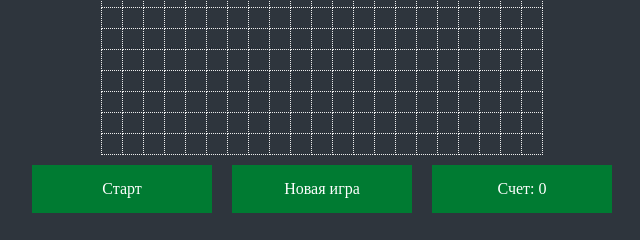
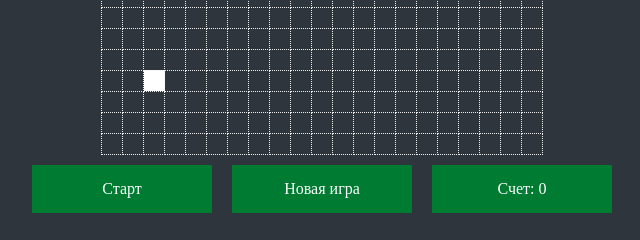
Before and after one commit to Ja0nix/JS_base, a plain HTML site: page index.html in a window 1280 px wide. Shown: the part 313-553 px from the top of the page, 318-958 px from the left. Drawn offline with Linux system fonts and the light colour scheme.

Commit message:
Генерация препятствий на поле

```diff
--- a/js.js
+++ b/js.js
@@ -87,7 +87,7 @@ const map = {
     console.log(this.cells);
   },
 
-  render(snakePointsArray, foodPoint) {
+  render(snakePointsArray, foodPoint, wallPoint) {
     for (const cell of this.usedCells) {
       cell.className = 'cell';
     }
@@ -105,6 +105,11 @@ const map = {
 
     foodCell.classList.add('food');
     this.usedCells.push(foodCell);
+
+    const wallCell = this.cells[`x${wallPoint.x}_y${wallPoint.y}`];
+
+    wallCell.classList.add('wall');
+    this.usedCells.push(wallCell);
   },
 };
 
@@ -180,6 +185,27 @@ const food = {
   },
 };
 
+const wall = {
+  x: null,
+  y: null,
+
+  getCoordinates() {
+    return {
+      x: this.x,
+      y: this.y,
+    };
+  },
+
+  setCoordinates(point) {
+    this.x = point.x;
+    this.y = point.y;
+  },
+
+  isOnPoint(point) {
+    return this.x === point.x && this.y === point.y;
+  },
+};
+
 const status = {
   condition: null,
 
@@ -209,6 +235,7 @@ const game = {
   map,
   snake,
   food,
+  wall,
   status,
   tickInterval: null,
 
@@ -292,6 +319,7 @@ const game = {
     this.stop();
     this.snake.init(this.getStartSnakeBody(), 'up');
     this.food.setCoordinates(this.getRandomFreeCoordinates());
+    this.wall.setCoordinates(this.getRandomFreeCoordinates());
     this.foodEatenCountToZero();
     this.render();
   },
@@ -306,7 +334,7 @@ const game = {
   },
 
   getRandomFreeCoordinates() {
-    const exclude = [this.food.getCoordinates(), ...this.snake.getBody()];
+    const exclude = [this.food.getCoordinates(), ...this.snake.getBody(), this.wall.getCoordinates()];
     // without ... -  [{}, [{}, {}, {}]] => with ... [{}, {}, {}, {}];
     while (true) {
       const rndPoint = {
@@ -321,7 +349,7 @@ const game = {
   },
 
   render() {
-    this.map.render(this.snake.getBody(), this.food.getCoordinates());
+    this.map.render(this.snake.getBody(), this.food.getCoordinates(), this.wall.getCoordinates());
   },
 
   play() {
@@ -371,6 +399,7 @@ const game = {
       this.snake.growUp();
       this.foodEatenCount();
       this.food.setCoordinates(this.getRandomFreeCoordinates());
+      this.wall.setCoordinates(this.getRandomFreeCoordinates());
 
       if (this.isGameWon()) this.finish();
     }
--- a/style.css
+++ b/style.css
@@ -32,6 +32,9 @@ td.cell{
 .food{
     background: #00d021;
 }
+.wall{
+    background: white;
+}
 .snakeBody{
     background: #e5e5e5;
 }
```
